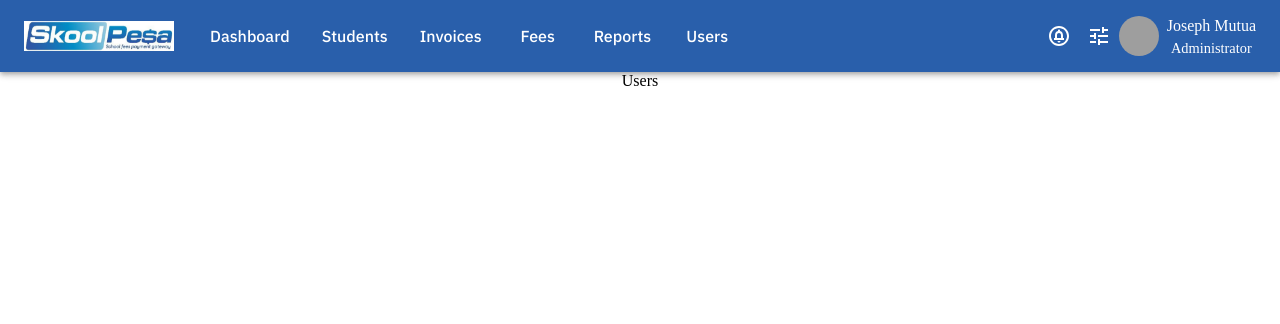
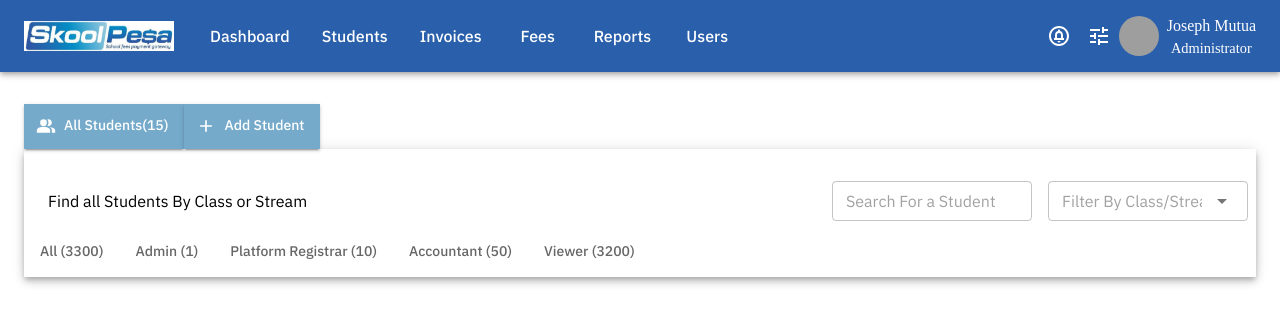
Before and after one commit to Joseph-Mutua/skoolpesa, a React (Create React App) app: page /admin/users in a window 1280 px wide. Shown: the top 324 px of the page. Built offline with nearby package versions, Linux system fonts and the light colour scheme; grey boxes are pictures that could not be loaded.

Commit message:
Initial implementation of user component

```diff
--- a/src/App.js
+++ b/src/App.js
@@ -1,4 +1,4 @@
-import React from "react"
+import React from "react";
 import "./App.css";
 import Container from "@mui/material/Container";
 import { Route, Routes } from "react-router-dom";
@@ -29,18 +29,31 @@ function App() {
           <Route path="/" element={<AdminDashboard />}></Route>
           <Route path="/admin/dashboard" element={<AdminDashboard />}></Route>
           <Route path="/admin/students" element={<Students />}></Route>
+
+          {/* INVOICES COMPONENT */}
           <Route path="/admin/invoices" element={<Invoices />}>
             <Route index element={<InvoicesTable />} />
             <Route path=":invoiceYear" element={<InvoicesTable />} />
           </Route>
 
+          {/* FEES COMPONENTS */}
           <Route path="/admin/fees" element={<Fees />}>
-            <Route index element={<AddFeeTypeForm/>}/>
-            <Route path=":feeTypeID" element={<EditFeeTypeForm/>}/>
+            <Route index element={<AddFeeTypeForm />} />
+            <Route path=":feeTypeID" element={<EditFeeTypeForm />} />
           </Route>
 
           <Route path="/admin/reports" element={<Reports />}></Route>
-          <Route path="/admin/users" element={<Users />}></Route>
+
+          {/* USERS COMPONENTS */}
+          <Route path="/admin/users" element={<Users />}>
+            {/* <Route index element={<Users/>}>
+              <Route index/>
+              <Route path=":userType"/>
+            </Route> */}
+            <Route path="admin/users/adduser"/>
+          </Route>
+
+
         </Routes>
       </Container>
     </div>
--- a/src/components/adminuser/Users.js
+++ b/src/components/adminuser/Users.js
@@ -1,7 +1,290 @@
-import React from "react";
+import React, { useState } from "react";
+import { useParams, Link } from "react-router-dom";
+import { DataGrid } from "@mui/x-data-grid";
+import {
+  Button,
+  Tab,
+  Tabs,
+  IconButton,
+  Menu,
+  MenuItem,
+  useTheme,
+  FormControl,
+  InputAdornment,
+  OutlinedInput,
+  Box,
+  Stack,
+  Typography,
+} from "@mui/material";
+import PeopleAltIcon from "@mui/icons-material/PeopleAlt";
+import AddIcon from "@mui/icons-material/Add";
+import MoreVertIcon from "@mui/icons-material/MoreVert";
+import ArrowDropDownIcon from "@mui/icons-material/ArrowDropDown";
+import ArrowDropUpIcon from "@mui/icons-material/ArrowDropUp";
+
+export function SortedDescendingIcon() {
+  return <ArrowDropDownIcon className="icon" />;
+}
+
+export function SortedAscendingIcon() {
+  return <ArrowDropUpIcon className="icon" />;
+}
+const actions = ["View", "Send Reminder", "Print"];
+
+
+  const routes = {
+    allusers: 0,
+    adminuser: 1,
+    platformregistrar: 2,
+    accountant: 3,
+    viewer: 4,
+    0: "allusers",
+    1: "adminuser",
+    2: "platformregistrar",
+    3: "accountant",
+    4: "viewer",
+
+  };
+
 
 const Users = () => {
-  return <div>Users</div>;
+  const theme = useTheme();
+    const { userType } = useParams();
+  const [anchorElNav, setAnchorElNav] = React.useState(null);
+  const [selectedTab, setSelectedTab] = useState(routes[userType]);
+
+
+
+  const handleOpenMenu = (event) => {
+    setAnchorElNav(event.currentTarget);
+  };
+
+  const handleCloseMenu = () => {
+    setAnchorElNav(null);
+  };
+
+  const handleChange = (event, newValue) => {
+    setSelectedTab(newValue);
+  };
+
+  return (
+    <>
+      <Menu
+        id="menu-appbar"
+        anchorEl={anchorElNav}
+        anchorOrigin={{
+          vertical: "bottom",
+          horizontal: "right",
+        }}
+        keepMounted
+        transformOrigin={{
+          vertical: "top",
+          horizontal: "left",
+        }}
+        open={Boolean(anchorElNav)}
+        onClose={handleCloseMenu}
+      >
+        {actions.map((action) => (
+          <MenuItem key={action} onClick={handleCloseMenu}>
+            <Typography textAlign="center">{action}</Typography>
+          </MenuItem>
+        ))}
+      </Menu>
+
+      <Box
+        display="flex"
+        justifyContent="flex-start"
+        alignItems="center"
+        sx={{
+          mb: -8,
+          mt: 4,
+          "& button": {
+            bgcolor: "#75AACB",
+            borderBottom: 2,
+            borderBottomColor: "transparent",
+          },
+
+          "& button:focus": {
+            bgcolor: "#245da3",
+          },
+        }}
+      >
+        <Button
+          variant="contained"
+          sx={{
+            textTransform: "none",
+            borderRadius: 0,
+            height: "45px",
+          }}
+          startIcon={<PeopleAltIcon />}
+        >
+          All Students(15)
+        </Button>
+        <Button
+          variant="contained"
+          sx={{
+            textTransform: "none",
+            borderRadius: 0,
+            height: "45px",
+          }}
+          endAdornment={
+            <InputAdornment position="end">
+              <ArrowDropDownIcon />
+            </InputAdornment>
+          }
+          startIcon={<AddIcon />}
+        >
+          Add Student
+        </Button>
+      </Box>
+      <Box
+        sx={{
+          bgcolor: "background.paper",
+          boxShadow: 5,
+          mt: 8,
+          borderColor: "#FFFFFF",
+        }}
+      >
+        <Stack direction="row" display="flex" justifyContent="space-between">
+          <Typography
+            display="flex"
+            justifyContent="flex-start"
+            alignItems="center"
+            sx={{ ml: 3, mt: 3 }}
+          >
+            <p>Find all Students By Class or Stream</p>
+          </Typography>
+          <Box display="flex" justifyContent="flex-end" alignItems="flex-end">
+            <FormControl sx={{ m: 1, width: "25ch" }} variant="outlined">
+              <OutlinedInput
+                style={{
+                  maxWidth: "250px",
+                  maxHeight: "40px",
+                  minWidth: "50px",
+                  minHeight: "30px",
+                }}
+                id="outlined-adornment-weight"
+                placeholder="Search For a Student"
+                aria-describedby="outlined-weight-helper-text"
+                inputProps={{
+                  "aria-label": "weight",
+                }}
+              />{" "}
+            </FormControl>
+
+            <FormControl sx={{ m: 1, width: "25ch" }} variant="outlined">
+              <OutlinedInput
+                style={{
+                  maxWidth: "250px",
+                  maxHeight: "40px",
+                  minWidth: "50px",
+                  minHeight: "30px",
+                }}
+                id="outlined-adornment-weight"
+                placeholder="Filter By Class/Stream"
+                endAdornment={
+                  <InputAdornment position="end">
+                    <ArrowDropDownIcon />
+                  </InputAdornment>
+                }
+                aria-describedby="outlined-weight-helper-text"
+                inputProps={{
+                  "aria-label": "weight",
+                }}
+              />{" "}
+            </FormControl>
+          </Box>
+        </Stack>
+
+        <Box sx={{ mb: -5 }}>
+          <Tabs
+            value={selectedTab}
+            onChange={handleChange}
+            sx={{
+              "& button": {
+                color: "rgba(194, 202, 214, )",
+                borderBottom: 2,
+                borderBottomColor: "transparent",
+              },
+
+              "& button:focus": {
+                borderBottomColor: `${theme.palette.primary.main}`,
+                color: `${theme.palette.primary.main}`,
+              },
+            }}
+          >
+            <Tab
+              sx={{
+                borderBottom: 2,
+                borderBottomColor: "transparent",
+                "&:focus": {
+                  borderBottomColor: `${theme.palette.primary.main}`,
+                  color: `${theme.palette.primary.main}`,
+                },
+              }}
+              component={Link}
+              to={"allusers"}
+              label="All (3300)"
+            />
+
+            <Tab
+              sx={{
+                borderBottom: 2,
+                borderBottomColor: "transparent",
+                "&:focus": {
+                  borderBottomColor: `${theme.palette.primary.main}`,
+                  color: `${theme.palette.primary.main}`,
+                },
+              }}
+              component={Link}
+              to={"adminuser"}
+              label="Admin (1)"
+            />
+            <Tab
+              sx={{
+                borderBottom: 2,
+                borderBottomColor: "transparent",
+                "&:focus": {
+                  borderBottomColor: `${theme.palette.primary.main}`,
+                  color: `${theme.palette.primary.main}`,
+                },
+              }}
+              component={Link}
+              to={"platformregistrar"}
+              label="Platform Registrar (10)"
+            />
+
+            <Tab
+              sx={{
+                borderBottom: 2,
+                borderBottomColor: "transparent",
+                "&:focus": {
+                  borderBottomColor: `${theme.palette.primary.main}`,
+                  color: `${theme.palette.primary.main}`,
+                },
+              }}
+              component={Link}
+              to={"accountant"}
+              label="Accountant (50)"
+            />
+            <Tab
+              sx={{
+                borderBottom: 2,
+                borderBottomColor: "transparent",
+                "&:focus": {
+                  borderBottomColor: `${theme.palette.primary.main}`,
+                  color: `${theme.palette.primary.main}`,
+                },
+              }}
+              component={Link}
+              to={"viewer"}
+              label="Viewer (3200)"
+            />
+          </Tabs>
+        </Box>
+      </Box>
+    </>
+  );
 };
 
 export default Users;
```
